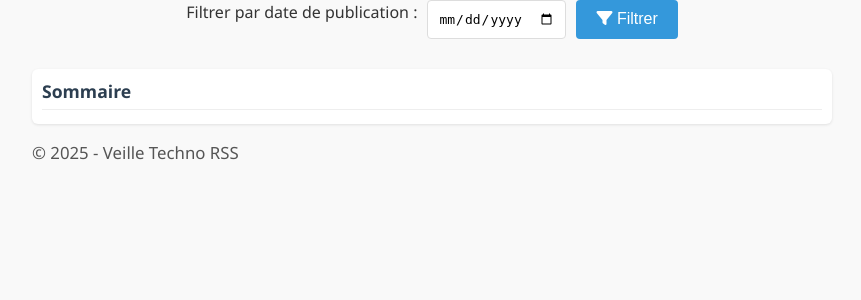
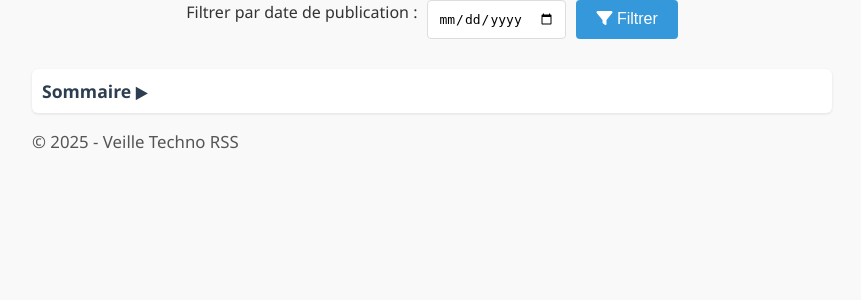
Before and after one commit to zorky/techno_watch_ia, a FastAPI app: template templates/web/index.html in a window 1280 px wide. Shown: the part 177-477 px from the top of the page, without its empty margins (208-1069 px from the left). Run offline with FastAPI, Linux system fonts and the light colour scheme; the template is opened without the code that fills it, so the values that code supplies are empty.

Commit message:
feat: sommaire rétracté par défaut

```diff
--- a/templates/web/index.html
+++ b/templates/web/index.html
@@ -17,13 +17,15 @@
         <button type="submit"><i class="fas fa-filter"></i> Filtrer</button>
     </form>
     <div id="top"></div>
-    <!-- Sommaire (à placer avant la liste des articles) -->
-    <div class="table-of-contents">
-        <h2>Sommaire</h2>
-        <ol>
+    <!-- Sommaire -->
+    <div class="toc-container">
+        <div class="toc-header" onclick="toggleTOC()">
+            <h2>Sommaire ▶</h2>
+        </div>
+        <ol class="table-of-contents" style="display: none;">  <!-- Masqué par défaut -->
             {% for article in articles %}
             <li>
-                <a href="#article-{{ loop.index }}">{{ article.title }}</a>
+            <a href="#article-{{ loop.index }}">{{ article.title }}</a>
             </li>
             {% endfor %}
         </ol>
@@ -52,5 +54,19 @@
     <footer>
         <p>© 2025 - Veille Techno RSS</p>
     </footer>
+<script>
+    function toggleTOC() {
+        const toc = document.querySelector('.table-of-contents');
+        const header = document.querySelector('.toc-header h2');
+
+        if (toc.style.display === 'none') {
+            toc.style.display = 'block';
+            header.textContent = 'Sommaire ▼';
+        } else {
+            toc.style.display = 'none';
+            header.textContent = 'Sommaire ▶';
+        }
+    }
+</script>
 </body>
 </html>
--- a/templates/web/styles.css
+++ b/templates/web/styles.css
@@ -194,3 +194,23 @@ li:target {
     border-left: 2px solid #3498db;
     padding-left: 15px;
 }
+
+.toc-container {
+    background: white;
+    padding: 8px 10px;
+    margin-bottom: 10px;
+    border-radius: 6px;
+    box-shadow: 0 1px 3px rgba(0, 0, 0, 0.1);
+}
+
+.toc-header {
+    cursor: pointer;
+    display: flex;
+    align-items: center;
+}
+
+.toc-header h2 {
+    color: #2c3e50;
+    margin: 0;
+    font-size: 1.1em;
+}
```
